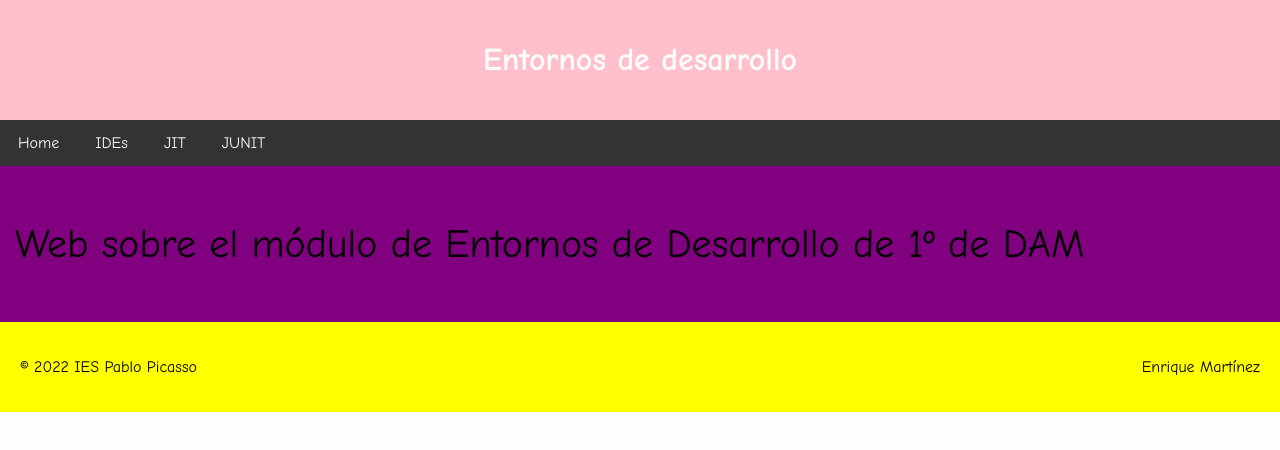
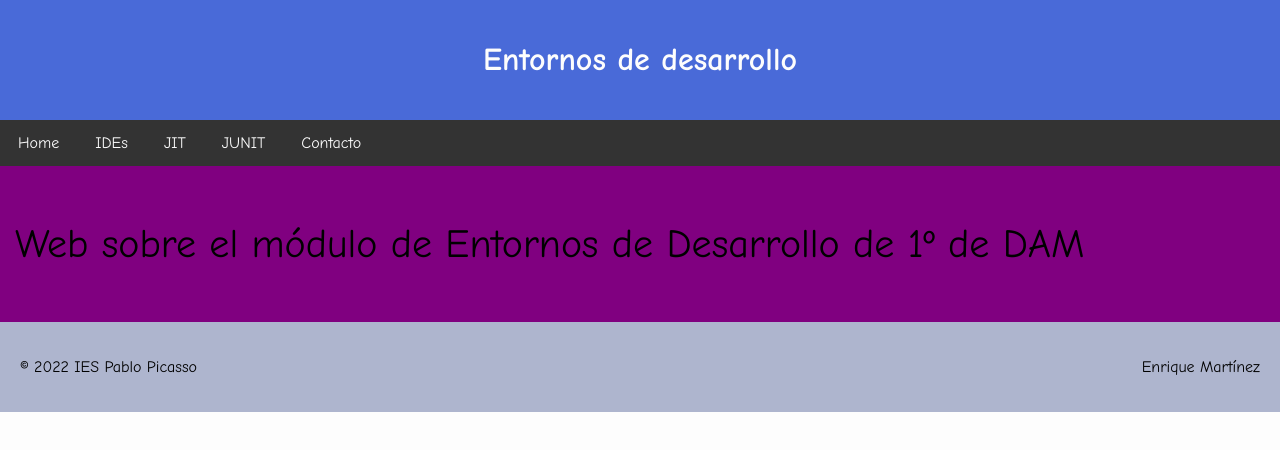
Before and after one commit to JoseManuMG/ExGIT16Jun_JoseManuel, a plain HTML site: page index.html in a window 1280 px wide. Drawn offline with Linux system fonts and the light colour scheme.

Commit message:
Cambio menor

```diff
--- a/index.html
+++ b/index.html
@@ -15,6 +15,8 @@
         <a href="#">IDEs</a>
         <a href="#">JIT</a>
         <a href="#">JUNIT</a>
+
+        <a href="#">Contacto</a>
     </div>
     <div class="contenido">
 
--- a/style.css
+++ b/style.css
@@ -12,7 +12,7 @@ body{
 }
 
 .header{
-    background-color: pink;
+    background-color: #496ad8;
     color: #fdfdfd;
     text-align: center;
     padding: 20px;
@@ -47,7 +47,7 @@ body{
 
 .footer{
 
-    background-color: yellow;
+    background-color: #aeb5ce;
     padding: 20px;
     clear: both;
 }
```
